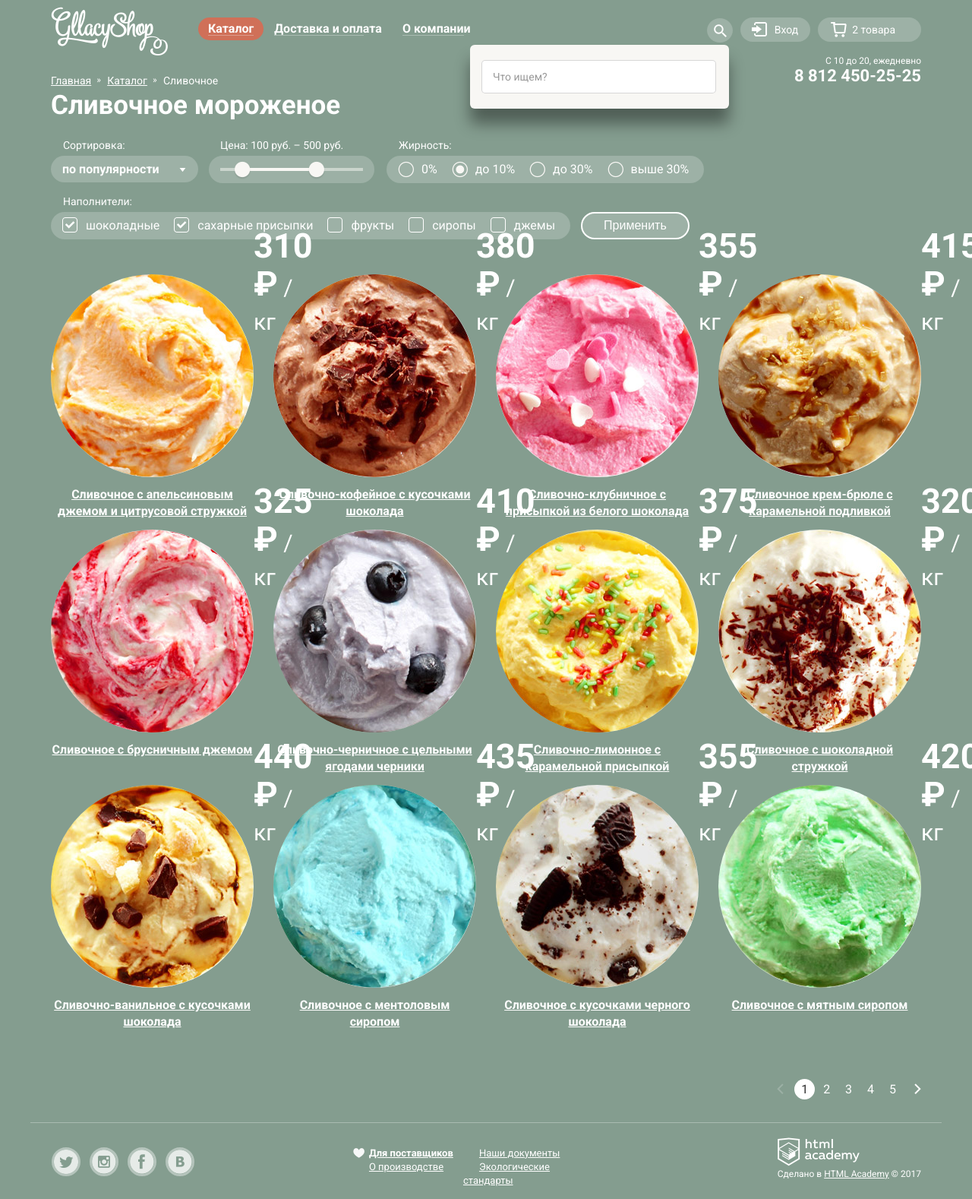
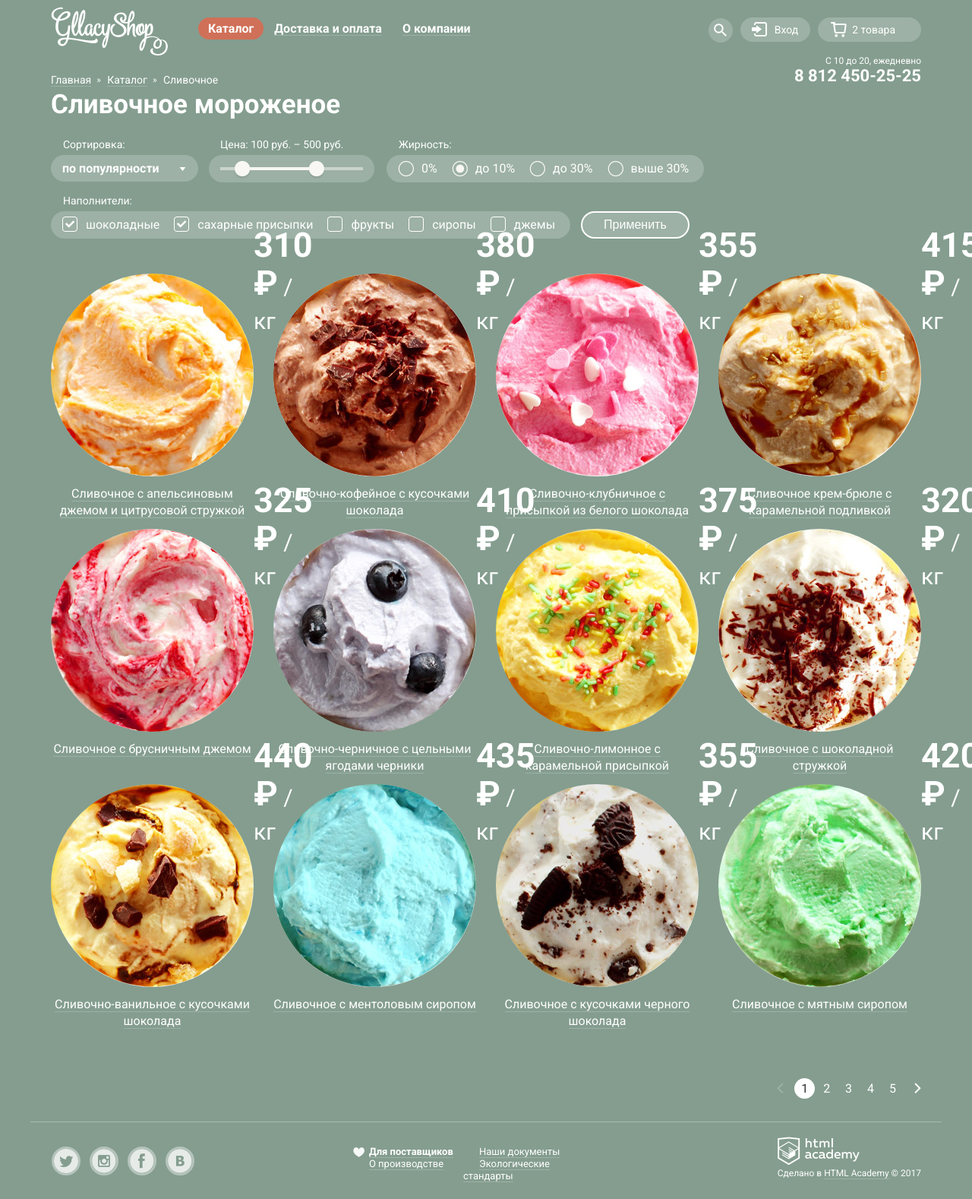
Before and after one commit to Drakeno/326503-gllacy, a plain HTML site: page catalog.html in a window 1280 px wide. Shown: the whole page at 76% size. Drawn offline with Linux system fonts and the light colour scheme.

Commit message:
Подчеркивание ссылок + зачатки ховеров

```diff
--- a/catalog.html
+++ b/catalog.html
@@ -34,24 +34,47 @@
         </li>
       </ul>
     </nav>
-    <div class="user-block right">
-      <a class="search" href="#"></a>
+    <ul class="user-block right">
+      <li class="search">
+        <a href="#"></a>
         <div class="search-window">
           <form class="search-form" action="https://echo.htmlacademy.ru" method="get">
             <input type="search" name="search" id="search" value="Что ищем?" onfocus="if (this.value == 'Что ищем?') {this.value = '';}" onblur="if (this.value == '') {this.value = 'Что ищем?';}">
             <label for="search">Что ищем?</label>
           </form>
         </div>
-      <a class="login" href="#">Вход</a>
-      <a class="cart" href="#">2 товара
+      </li>
+      <li class="login">
+        <a href="#">Вход</a>
+        <div class="login-window">
+          <form class="search-form" action="https://echo.htmlacademy.ru" method="get">
+            <input type="search" name="search" id="search" value="Что ищем?" onfocus="if (this.value == 'Что ищем?') {this.value = '';}" onblur="if (this.value == '') {this.value = 'Что ищем?';}">
+            <label for="search">Что ищем?</label>
+          </form>
+        </div>
+      </li>
+      <li>
+        <a class="cart" href="#">2 товара</a>
         <div class="cart-window">
           <table>
-          <tr><td>x</td><td>img</td><td>Пломбир с апельсиновым джемом</td><td>1,5 кг х 200 руб.</td><td>300 руб.</td></tr>
-          <tr><td>x</td><td>img</td><td>Клубничный пломбир с присыпкой  из белого шоколада</td><td>1,5 кг х 300 руб.</td><td>450 руб.</td></tr>
+            <tr>
+              <td>x</td>
+              <td>img</td>
+              <td>Пломбир с апельсиновым джемом</td>
+              <td>1,5 кг х 200 руб.</td>
+              <td>300 руб.</td>
+            </tr>
+            <tr>
+              <td>x</td>
+              <td>img</td>
+              <td>Клубничный пломбир с присыпкой из белого шоколада</td>
+              <td>1,5 кг х 300 руб.</td>
+              <td>450 руб.</td>
+            </tr>
           </table>
         </div>
-      </a>
-    </div>
+      </li>
+    </ul>
   </header>
 
   <main class="wrapper">
@@ -61,7 +84,7 @@
     <ul class="breadcrumb">
       <li><a href="index.html">Главная</a></li>
       <li><a href="#">Каталог</a></li>
-      <li><a>Сливочное</a></li>
+      <li class="canonical"><a>Сливочное</a></li>
     </ul>
     <h1>Сливочное мороженое</h1>
 
@@ -315,7 +338,7 @@
       <a class="social-btn vkontakte" href="#">Вконтакте</a>
     </div>
     <ul class="footer-links left">
-      <li><a href="#" class="heart-link">Для поставщиков</a></li>
+      <li class="heart-link"><a href="#">Для поставщиков</a></li>
       <li><a href="#">Наши документы</a></li>
       <li><a href="#">О производстве</a></li>
       <li><a href="#">Экологические стандарты</a></li>
--- a/css/style.css
+++ b/css/style.css
@@ -62,33 +62,26 @@ h2 {
   font-weight: bold;
   margin-top: 14px;
   font-size: 16px;
-  line-height: 18px;
+  line-height: 17px;
   list-style: none;
 }
 
 .main-menu a {
   position: relative;
   display: block;
-  padding: 6px 13px;
-  margin-bottom: 5px;
+  margin: 6px 13px;
   color: #ffffff;
   text-decoration: none;
+  border-bottom: 1px solid rgba(255, 255, 255, 0.2);
 }
 
-.main-menu a::after {
-  position: absolute;
-  bottom: 6px;
-  left: 13px;
-  content: "";
-  width: 70%;
-  text-align: center;
-  border-bottom: 1px solid rgba(255, 255, 255, 0.3);
-}
-
-.main-menu a:hover, .main-menu li:hover a {
+.main-menu a:hover,
+.main-menu li:hover a {
+  padding: 6px 13px;
+  margin: 0;
+  margin-bottom: 7px;
   color: #333333;
   background: #f7f6f3;
-  text-decoration: none;
   border-radius: 20px;
 }
 
@@ -107,10 +100,13 @@ h2 {
 }
 
 .main-menu li>.active {
+  padding: 6px 13px;
+  margin: 0;
   color: #ffffff;
   background: #d07058;
   text-decoration: none;
   border-radius: 20px;
+  border: none;
 }
 
 .main-menu .active a {
@@ -185,32 +181,55 @@ li:hover .sub-menu > .active a {
   margin-top: 14px;
 }
 
+.user-block li {
+  display: inline-block;
+  list-style: none;
+}
+
 .user-block a {
   line-height: 16px;
   color: #ffffff;
   text-decoration: none;
 }
 
+
 .search {
+  padding: 8px 0;
   position: relative;
-  padding: 9px 17px;
-  margin-right: 10px;
+  margin-right: 7px;
   background: rgba(255, 255, 255, 0.2) url("../img/icon-sprite.png") no-repeat;
-  background-position: -199px -32px;
+  background-position: -201px -33px;
   border-radius: 50%;
+}
+
+.search a {
+  position: relative;
+  z-index: 2;
+  padding: 9px 16px;
 }
 
 .search:hover {
   color: #000000;
   background: rgb(255, 255, 255) url("../img/icon-sprite.png") no-repeat;
-  background-position: -199px -59px;
+  background-position: -201px -60px;
 }
 
 .search-window {
   position: absolute;
-  top: 36px;
-  right: 253px;
+  display: none;
+  z-index: 1;
+  top: 0px;
+  right: 0px;
+  padding-top: 36px;
   width: 341px;
+}
+
+.search a:hover + .search-window,
+.search-window:hover {
+  display: block;
+}
+
+.search-form {
   height: 84px;
   border-radius: 6px;
   background-color: rgb(248, 247, 244);
@@ -220,7 +239,7 @@ li:hover .sub-menu > .active a {
 .search-form input {
   font-size: 14px;
   line-height: 24px;
-  width: 309px;
+  width: 311px;
   box-sizing: border-box;
   margin: 20px 15px;
   border-radius: 10px;
@@ -229,11 +248,12 @@ li:hover .sub-menu > .active a {
 .search-form input:focus + label {
   padding-left: 13px;
   left: 15px;
-  top: 5px;
+  top: 41px;
 }
 
 .login {
   position: relative;
+  z-index: 2;
   display: inline-block;
   padding: 8px 16px;
   padding-left: 45px;
@@ -243,6 +263,10 @@ li:hover .sub-menu > .active a {
   line-height: 16px;
   border-radius: 20px;
   background: rgba(255, 255, 255, 0.2);
+}
+
+.login a{
+
 }
 
 .login:hover {
@@ -267,6 +291,20 @@ li:hover .sub-menu > .active a {
 
 .login:hover::before {
   background-position: -166px -136px;
+}
+
+.login-window {
+  position: absolute;
+  z-index: 1;
+  display: none;
+  top: 0px;
+  right: 145px;
+  padding-top: 36px;
+  width: 341px;
+}
+
+.login:hover + .login-window {
+  display: block;
 }
 
 .cart {
@@ -391,7 +429,13 @@ input[name="slide-radio"] {
   cursor: pointer;
 }
 
-#btn-1:checked~.index-wrapper #slide1, #btn-2:checked~.index-wrapper #slide2, #btn-3:checked~.index-wrapper #slide3 {
+.slider-controls label:hover {
+  background-color: rgba(248, 247, 244, 0.4);
+}
+
+#btn-1:checked~.index-wrapper #slide1,
+#btn-2:checked~.index-wrapper #slide2,
+#btn-3:checked~.index-wrapper #slide3 {
   display: block;
 }
 
@@ -410,7 +454,9 @@ input[name="slide-radio"] {
   background-image: url("../img/slide-3.png");
 }
 
-#btn-1:checked~.index-wrapper label[for="btn-1"], #btn-2:checked~.index-wrapper label[for="btn-2"], #btn-3:checked~.index-wrapper label[for="btn-3"] {
+#btn-1:checked~.index-wrapper label[for="btn-1"],
+#btn-2:checked~.index-wrapper label[for="btn-2"],
+#btn-3:checked~.index-wrapper label[for="btn-3"] {
   background-color: #ffffff;
 }
 
@@ -717,14 +763,20 @@ input[name="slide-radio"] {
 
 .breadcrumb a {
   font-size: 14px;
-  line-height: 16px;
+  line-height: 15px;
   color: #ffffff;
+  text-decoration: none;
+  border-bottom: 1px solid rgba(255, 255, 255, 0.2);
 }
 
-.breadcrumb a:hover {
-  font-size: 14px;
-  line-height: 16px;
+.breadcrumb a:hover,
+.breadcrumb a:active {
   color: #ffbc9e;
+  border-color: rgba(249, 172, 159, 0.3);
+}
+
+.canonical a {
+  border: none;
 }
 
 .hit::before {
@@ -795,17 +847,22 @@ input[name="slide-radio"] {
   margin-top: 8px;
   font-size: 16px;
   line-height: 22px;
-  font-weight: bold;
+  font-weight: 400;
   text-align: center;
   z-index: 3;
 }
 
-.item a {
+.item h2 a,
+.item h3 a {
   color: #ffffff;
+  border-bottom: 1px solid rgba(255, 255, 255, 0.2);
+  text-decoration: none;
 }
 
-.item a:hover {
+.item a:hover,
+.item a:active {
   color: #ffbc9e;
+  border-color: rgba(249, 172, 159, 0.3);
 }
 
 .item img {
@@ -1315,17 +1372,20 @@ footer.catalog {
   list-style: none;
 }
 
-.footer-links li a {
+.footer-links a {
   color: #ffffff;
   font-size: 13px;
-  line-height: 18px;
-  padding-left: 21px;
+  line-height: 15px;
+  text-decoration: none;
+  margin-left: 21px;
   padding-right: -6px;
   margin-right: -35px;
+  border-bottom: 1px solid rgba(255, 255, 255, 0.2);
 }
 
 .footer-links li a:hover, .footer-links li a:active {
   color: #ffbc9e;
+  border-color: rgba(249, 172, 159, 0.3);
 }
 
 .heart-link {
@@ -1354,8 +1414,11 @@ footer.catalog {
 
 .copyright a {
   color: #fefefe;
+  text-decoration: none;
+  border-bottom: 1px solid rgba(255, 255, 255, 0.2);
 }
 
 .copyright a:hover, .copyright a:active {
   color: #ffbc9e;
+  border-color: rgba(249, 172, 159, 0.3);
 }
```
Also changed, not shown: index.html (+7 -1 lines). Lines whose indentation alone changed are shown as unchanged.
